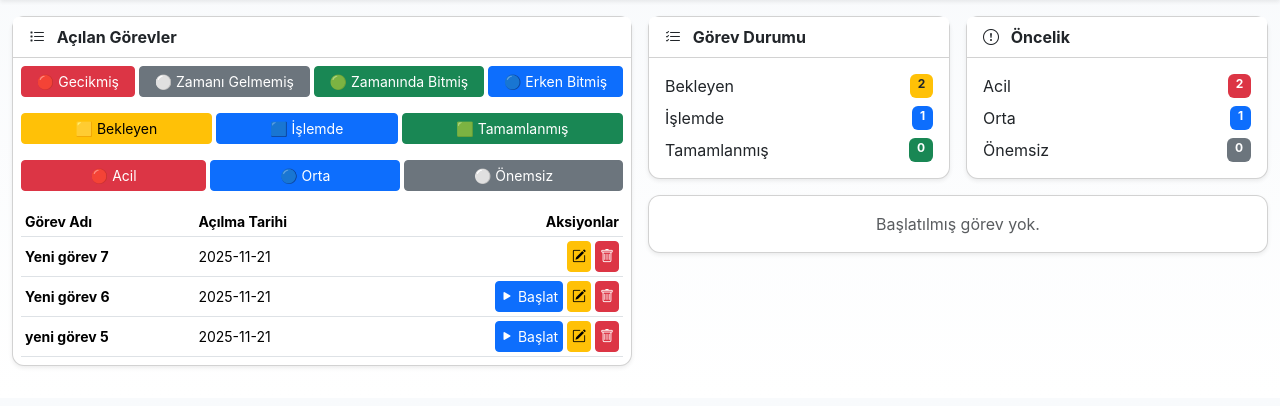
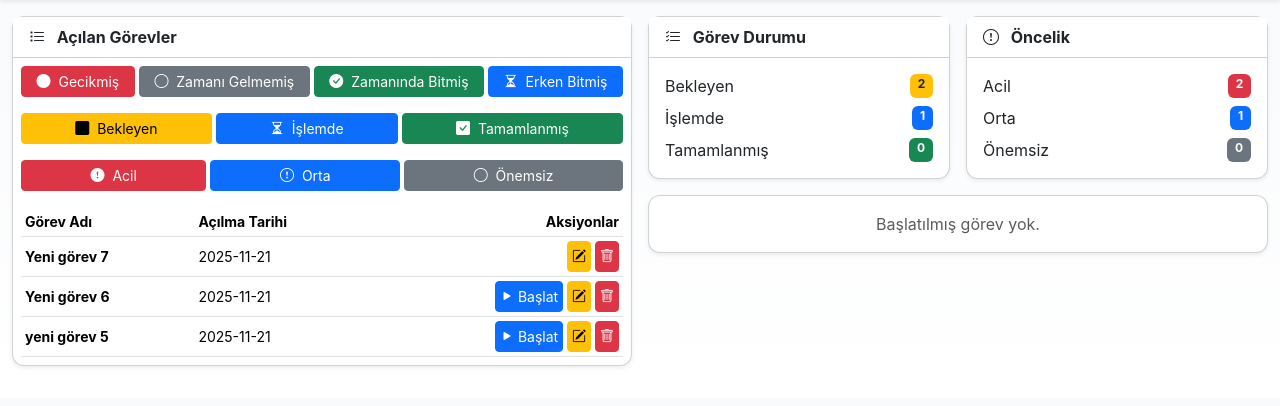
Before and after one commit to hafizecim/A1_OOP_Todo_App_Python, a Flask app: page / in a window 1280 px wide. Shown: the part 54-460 px from the top of the page. Run offline with Flask 3, Linux system fonts and the light colour scheme.

Commit message:
Butonlara icon getirme işlemi yapılmıştır

```diff
--- a/templates/index.html
+++ b/templates/index.html
@@ -116,42 +116,45 @@
               <!-- FİLTRE BUTONLARI -->
               <div class="d-flex flex-wrap gap-1 mb-3">
     <button class="btn btn-sm btn-danger flex-fill">
-                  🔴 Gecikmiş
+        <i class="bi bi-circle-fill me-1"></i> Gecikmiş
     </button>
     <button class="btn btn-sm btn-secondary flex-fill">
-                  ⚪ Zamanı Gelmemiş
+        <i class="bi bi-circle me-1"></i> Zamanı Gelmemiş
     </button>
     <button class="btn btn-sm btn-success flex-fill">
-                  🟢 Zamanında Bitmiş
+        <i class="bi bi-check-circle-fill me-1"></i> Zamanında Bitmiş
     </button>
     <button class="btn btn-sm btn-primary flex-fill">
-                  🔵 Erken Bitmiş
+        <i class="bi bi-hourglass-split me-1"></i> Erken Bitmiş
     </button>
 </div>
 
+
               <div class="d-flex flex-wrap gap-1 mb-3">
     <button class="btn btn-sm btn-warning flex-fill">
-                  🟨 Bekleyen
+        <i class="bi bi-square-fill me-1"></i> Bekleyen
     </button>
     <button class="btn btn-sm btn-primary flex-fill">
-                  🟦 İşlemde
+        <i class="bi bi-hourglass-split me-1"></i> İşlemde
     </button>
     <button class="btn btn-sm btn-success flex-fill">
-                  🟩 Tamamlanmış
+        <i class="bi bi-check-square-fill me-1"></i> Tamamlanmış
     </button>
 </div>
 
+
               <div class="d-flex flex-wrap gap-1 mb-3">
     <button class="btn btn-sm btn-danger flex-fill">
-                  🔴 Acil
+        <i class="bi bi-exclamation-circle-fill me-1"></i> Acil
     </button>
     <button class="btn btn-sm btn-primary flex-fill">
-                  🔵 Orta
+        <i class="bi bi-exclamation-circle me-1"></i> Orta
     </button>
     <button class="btn btn-sm btn-secondary flex-fill">
-                  ⚪ Önemsiz
+        <i class="bi bi-circle me-1"></i> Önemsiz
     </button>
 </div>
+
 
               <!-- GÖREV LİSTESİ TABLOSU -->
               <div
@@ -355,8 +358,10 @@
                 <div class="d-flex gap-2">
                     {% if active_task %}
     {% if active_task.status == 'in_progress' %}
-  <a href="{{ url_for('pause_task', id=active_task.id) }}" class="btn btn-warning">Duraklat</a>
-  <a href="{{ url_for('finish_task', id=active_task.id) }}" class="btn btn-success">Bitir</a>
+  <a href="{{ url_for('pause_task', id=active_task.id) }}" class="btn btn-warning">
+    <i class="bi bi-pause-fill"></i> Duraklat</a>
+  <a href="{{ url_for('finish_task', id=active_task.id) }}" class="btn btn-success">
+    <i class="bi bi-check2-square"></i> Bitir</a>
 {% endif %}
 {% else %}
     <div class="text-center text-muted">Başlatılacak görev yok.</div>
```
Lines whose indentation alone changed are shown as unchanged.
